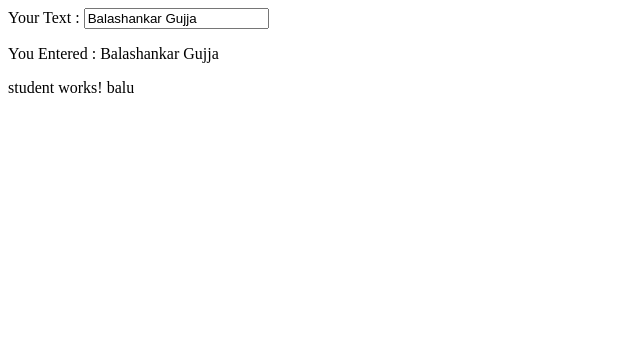
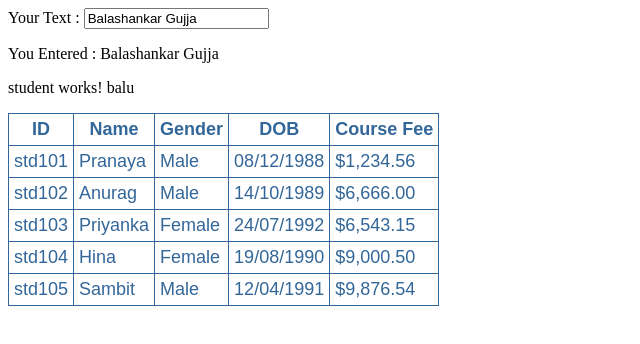
Before and after one commit to balashankar1180/Angular, an Angular app: page / in a window 1280 px wide. Shown: the top 344 px of the page, without its empty margins (0-640 px from the left). Built offline with nearby package versions, Linux system fonts and the light colour scheme.

Commit message:
3 files modified

```diff
--- a/src/app/student/student.component.css
+++ b/src/app/student/student.component.css
@@ -0,0 +1,14 @@
+table {
+    color: #369;
+    font-family: Arial, Helvetica, sans-serif;
+    font-size: large;
+    border-collapse: collapse;
+}
+td {
+    border: 1px solid #369;
+    padding:5px;
+}
+th{
+    border: 1px solid #369;
+    padding:5px;
+}
--- a/src/app/student/student.component.html
+++ b/src/app/student/student.component.html
@@ -1,3 +1,28 @@
 <p>
 student works! {{name}}
 </p>
+<table>
+    <thead>
+        <tr>
+            <th>ID</th>
+            <th>Name</th>
+            <th>Gender</th>
+            <th>DOB</th>
+            <th>Course Fee</th>
+        </tr>
+    </thead>
+    <tbody>
+        <tr *ngFor='let student of students'>
+            <td>{{student.ID}}</td>
+            <td>{{student.FirstName}}</td>
+            <td>{{student.Gender}}</td>
+            <td>{{student.DOB | date:'dd/MM/y'}}</td>
+            <td>{{student.CourseFee | currency:'USD':true:'1.2-2'}}</td>
+        </tr>
+        <tr *ngIf="!students || students.length==0">
+            <td colspan="10">
+                No Students to display
+            </td>
+        </tr>
+    </tbody>
+</table>
--- a/src/app/student/student.component.ts
+++ b/src/app/student/student.component.ts
@@ -7,5 +7,11 @@ import { Component } from '@angular/core';
 })
 export class StudentComponent {
 name: string = "balu";
-
+students: any[] = [
+{ ID: 'std101', FirstName: 'Pranaya', DOB: '12/8/1988', Gender: 'Male', CourseFee: 1234.56 },
+{ ID: 'std102', FirstName: 'Anurag', DOB: '10/14/1989', Gender: 'Male', CourseFee: 6666.00 },
+{ ID: 'std103', FirstName: 'Priyanka', DOB: '7/24/1992', Gender: 'Female', CourseFee: 6543.15 },
+{ ID: 'std104', FirstName: 'Hina', DOB: '8/19/1990', Gender: 'Female', CourseFee: 9000.50 },
+{ ID: 'std105', FirstName: 'Sambit', DOB: '4/12/1991', Gender: 'Male', CourseFee: 9876.54 }
+]; // Closing Array
 }
```
